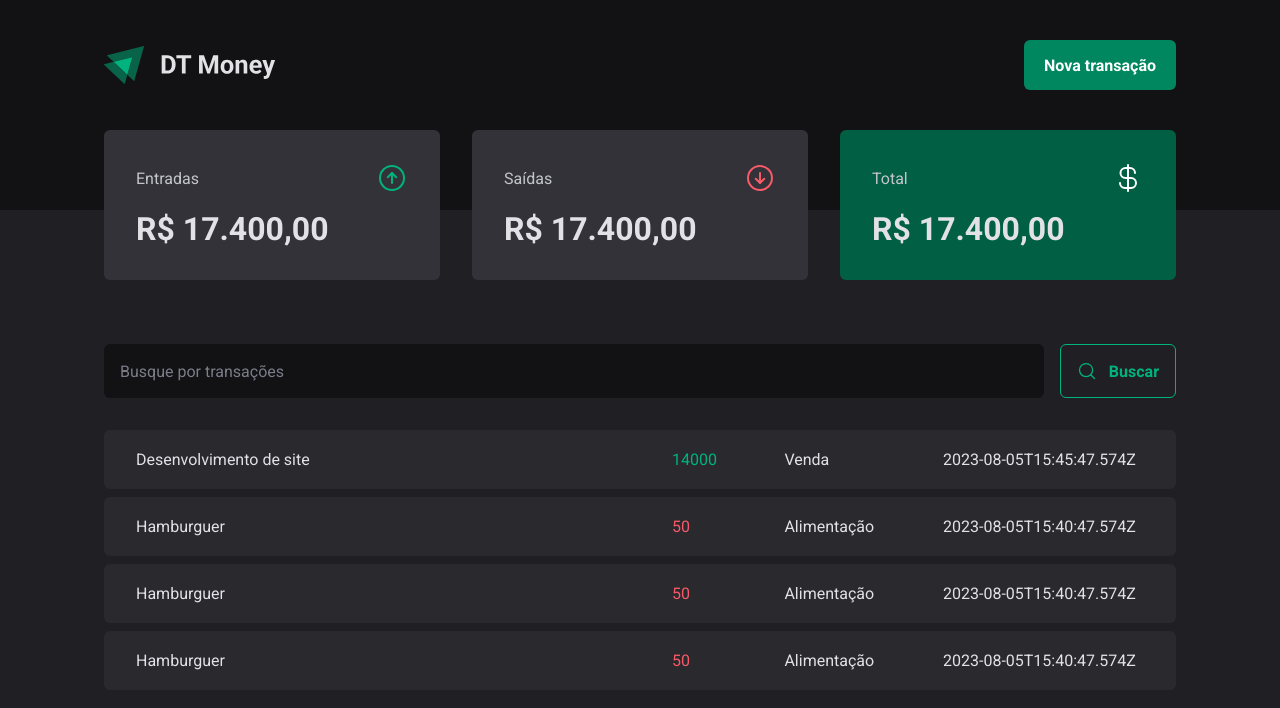
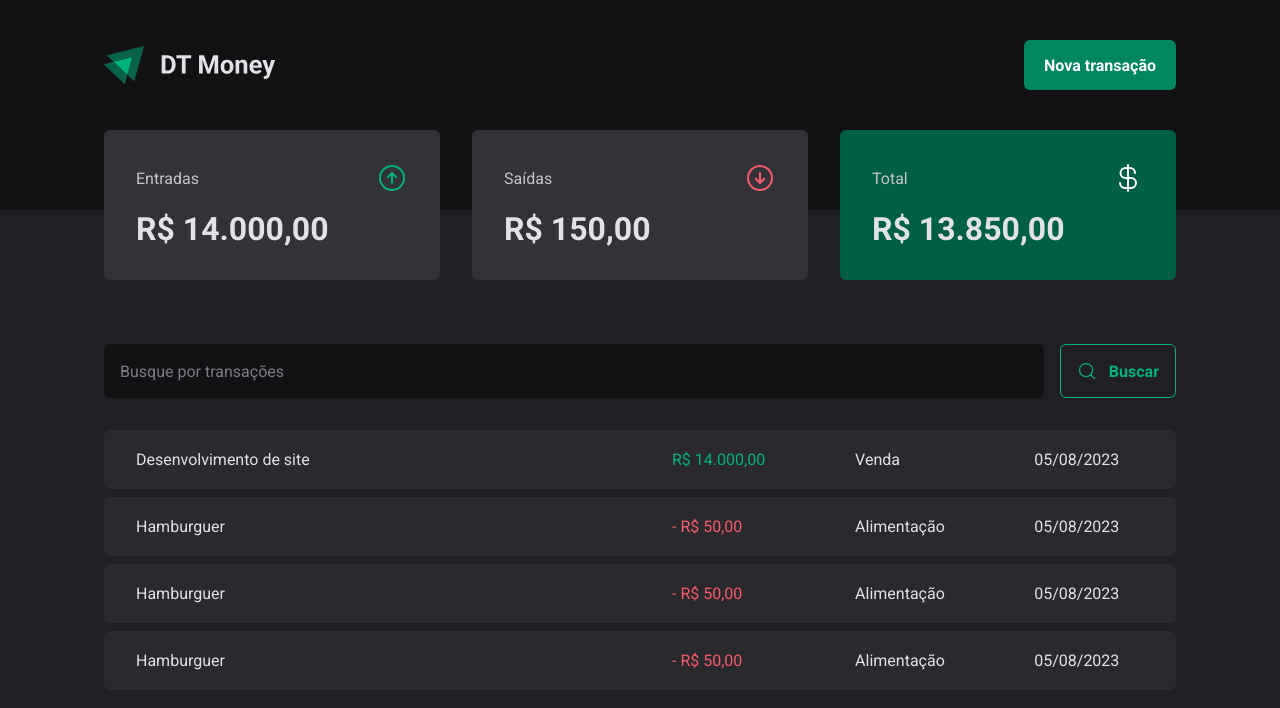
Before and after one commit to WesleyPolicena/03-dt-money, a React (Vite) app: page / in a window 1280 px wide. Shown: the top 708 px of the page. Built offline with nearby package versions, Linux system fonts and the light colour scheme; data requests are answered from the project's data file.

Commit message:
add summary

```diff
--- a/src/components/Summary/index.tsx
+++ b/src/components/Summary/index.tsx
@@ -1,35 +1,35 @@
 import { ArrowCircleUp, ArrowCircleDown, CurrencyDollar } from "phosphor-react";
 import { SummaryCard, SummaryContainer } from "./styles";
-import { useContext } from "react";
-import { TransactionsContext } from "../../contexts/TransactionsContext";
+import { priceFormatter } from "../../utils/formatter";
+import { useSummary } from "../../hooks/useSummary";
 
 export function Summary() {
-  const { transactions } = useContext(TransactionsContext)
+  const summary = useSummary()
 
   return (
     <SummaryContainer>
       <SummaryCard>
         <header>
           <span>Entradas</span>
-          <ArrowCircleUp size={32} color="#00b37e"/>
+          <ArrowCircleUp size={32} color="#00b37e" />
         </header>
-        <strong>R$ 17.400,00</strong>
+        <strong>{priceFormatter.format(summary.income)}</strong>
       </SummaryCard>
 
       <SummaryCard>
         <header>
           <span>Saídas</span>
-          <ArrowCircleDown size={32} color="#f75a68"/>
+          <ArrowCircleDown size={32} color="#f75a68" />
         </header>
-        <strong>R$ 17.400,00</strong>
+        <strong>{priceFormatter.format(summary.outcome)}</strong>
       </SummaryCard>
 
       <SummaryCard variant="green">
         <header>
           <span>Total</span>
-          <CurrencyDollar size={32} color="#fff"/>
+          <CurrencyDollar size={32} color="#fff" />
         </header>
-        <strong>R$ 17.400,00</strong>
+        <strong>{priceFormatter.format(summary.total)}</strong>
       </SummaryCard>
     </SummaryContainer>
   )
--- /dev/null
+++ b/src/hooks/useSummary.ts
@@ -0,0 +1,27 @@
+import { useContext } from "react";
+import { TransactionsContext } from "../contexts/TransactionsContext";
+
+export function useSummary() {
+  const { transactions } = useContext(TransactionsContext)
+
+  const summary = transactions.reduce(
+    (acc, transaction) => {
+      if (transaction.type === 'income') {
+        acc.income += transaction.price;
+        acc.total += transaction.price;
+      } else {
+        acc.outcome += transaction.price;
+        acc.total -= transaction.price;
+      }
+
+      return acc;
+    },
+    {
+      income: 0,
+      outcome: 0,
+      total: 0
+    }
+  )
+
+  return summary
+}
--- a/src/pages/Transactions/index.tsx
+++ b/src/pages/Transactions/index.tsx
@@ -4,6 +4,7 @@ import { Summary } from "../../components/Summary";
 import { SearchForm } from "./components/SearchForm";
 import { PriceHighLight, TransactionsContainer, TransactionsTable } from "./styles";
 import { TransactionsContext } from "../../contexts/TransactionsContext";
+import { dateFormater, priceFormatter } from "../../utils/formatter";
 
 export function Transactions() {
   const { transactions } = useContext(TransactionsContext)
@@ -24,11 +25,12 @@ export function Transactions() {
                   <td width="50%">{transaction.description}</td>
                   <td>
                     <PriceHighLight variant={transaction.type}>
-                    {transaction.price}
+                      {transaction.type === 'outcome' && '- '}
+                      {priceFormatter.format(transaction.price)}
                     </PriceHighLight>
                   </td>
                   <td>{transaction.category}</td>
-                  <td>{transaction.createdAt}</td>
+                  <td>{dateFormater.format(new Date(transaction.createdAt))}</td>
                 </tr>
               )
             })}
--- /dev/null
+++ b/src/utils/formatter.ts
@@ -0,0 +1,6 @@
+export const dateFormater = new Intl.DateTimeFormat('pt-BR')
+
+export const priceFormatter = new Intl.NumberFormat('pt-BR', {
+  style: 'currency',
+  currency: 'BRL',
+})
```
